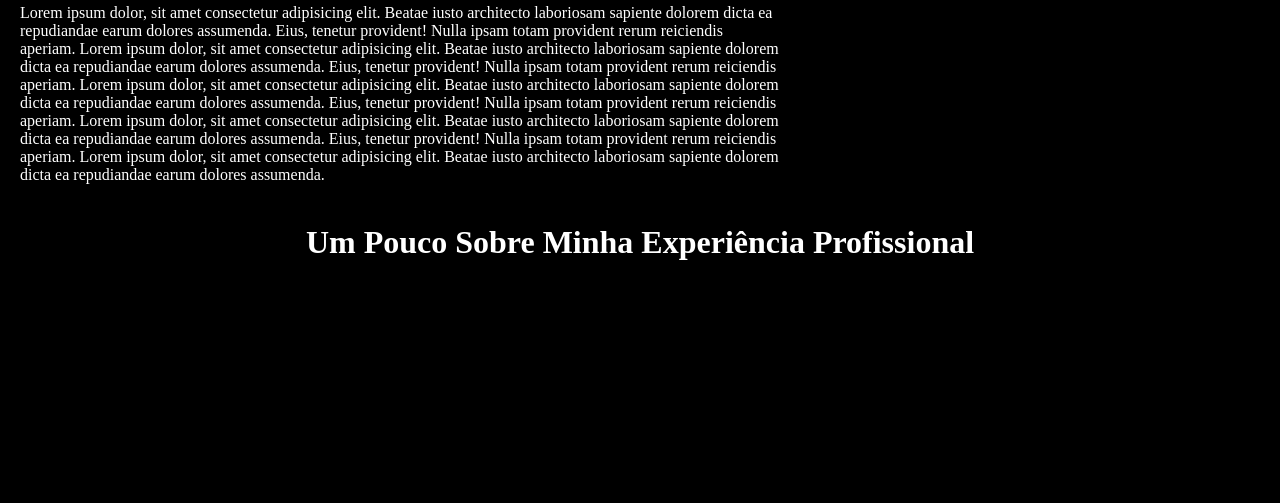
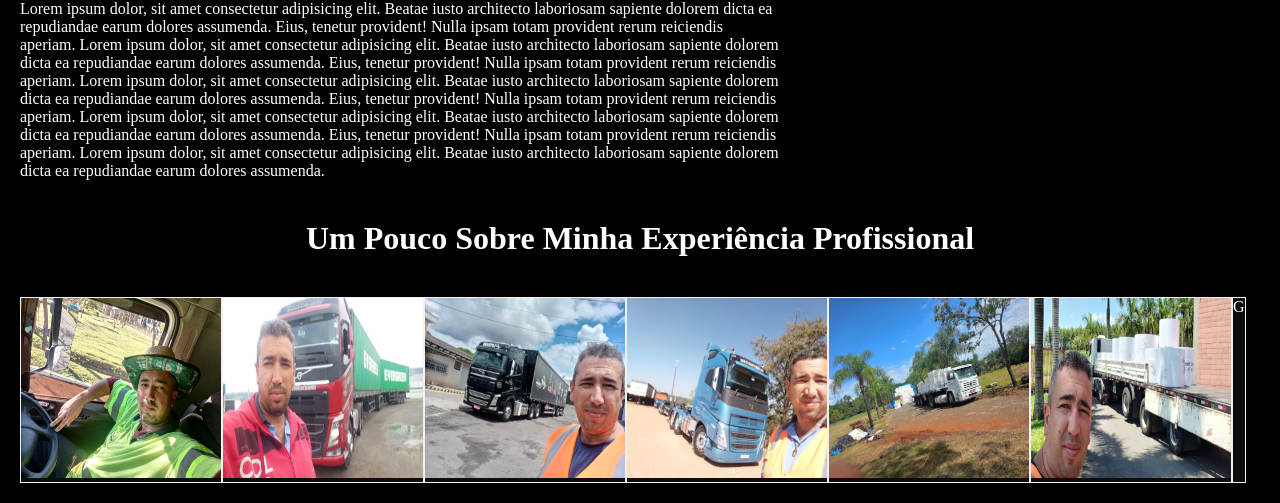
Before and after one commit to CaioGSilva15/TCC, a plain HTML site: page index.html in a window 1280 px wide. Shown: the part 2147-2650 px from the top of the page. Before the commit the page ends 2428 px from the top, so only its background shows below. Drawn offline with Linux system fonts and the light colour scheme.

Commit message:
ok flexivel

```diff
--- a/index.html
+++ b/index.html
@@ -107,6 +107,18 @@
 
         <h1>Um Pouco Sobre Minha Experiência Profissional</h1>
 
+        <div class="container">
+
+            <div class="item"><img src="../TCC/imagens/caio.png" alt="caio"></div>
+            <div class="item"><img src="../TCC/imagens/caiobitrem.jpeg" alt="bitrem"></div>
+            <div class="item"><img src="../TCC/imagens/LS edson hudson.png" alt="edsonEhudson"></div>
+            <div class="item"><img src="../TCC/imagens/caiobitremazul.png" alt="biazul"></div>
+            <div class="item"><img src="../TCC/imagens/puxa celulose.jpg" alt="celulose"></div>
+            <div class="item"><img src="../TCC/imagens/nova1.png" alt="nova1"></div>
+            <div class="item">G</div>
+
+        </div>
+
 
 
 </body>
--- a/style.css
+++ b/style.css
@@ -51,3 +51,25 @@ div.videos iframe{
     position: absolute;
     top: 0px;
 }
+
+div.container{    /*container éo pai. caixa maior, pai é quem vai receber a configuração DISPLAY FLEX*/
+    background-color: black;
+    display:flex;
+
+   /* flex-direction: row;
+      flex-wrap: wrap; */
+    flex-flow: row wrap; /* short rend dos dois acima,*/
+}
+
+div.item{  /*item éo filho. caixa menores q estao dentro do container maior. no caso o pai.*/
+    background-color: rgb(13, 13, 13);
+    border: 1px solid rgb(244, 239, 239);
+    color: white;
+    text-align: left;
+
+}
+
+div.item >img{
+    width: 200px;
+    height: 180px;
+}
```
